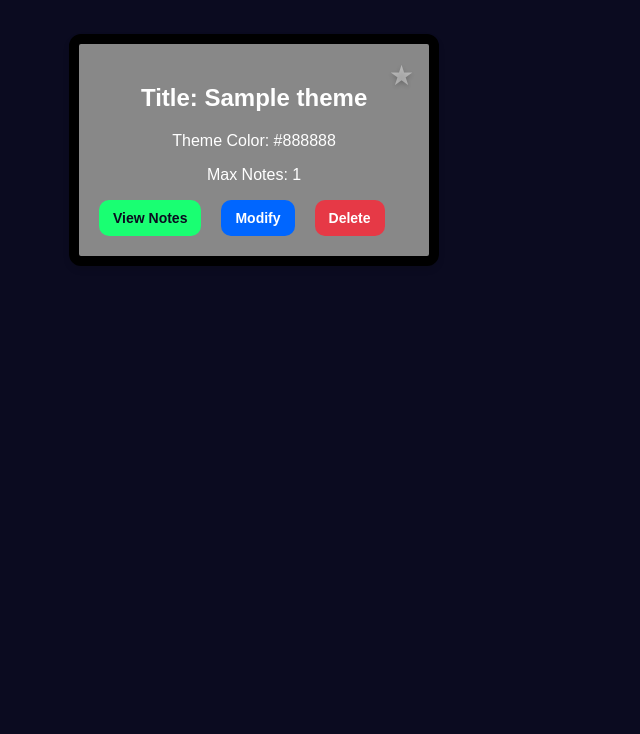
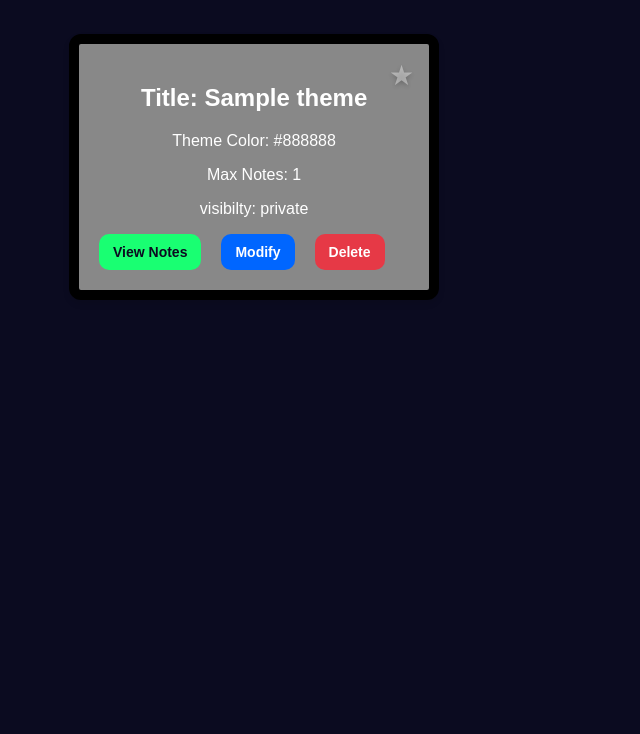
Before and after one commit to Amin332123/DigitalGardenOOP, a PHP site: page /theme.php in a window 1280 px wide. Shown: the part 185-919 px from the top of the page, without its empty margins (0-640 px from the left). Run offline with PHP 8.4, Linux system fonts and the light colour scheme; the visitor is signed in with stand-in values (Sample User, id 1); tables that the repository leaves empty hold one stand-in row (values such as "Sample post"); a stand-in replaces the project's code that opens the database connection.

Commit message:
i only have a problem in the visibilty modify

```diff
--- a/Repository/themeRepository.php
+++ b/Repository/themeRepository.php
@@ -11,8 +11,8 @@ class ThemeRepository {
 
     public function create($theme){
         try {
-            $sql = 'INSERT INTO themes (themeName, bColor, notesNumber, userId)
-                    VALUES(:themename, :color, :notesnumber, :userId)';
+            $sql = 'INSERT INTO themes (themeName, bColor, notesNumber, userId,statu)
+                    VALUES(:themename, :color, :notesnumber, :userId,:statu)';
 
             $connection = $this->pdo->connection();
 
@@ -27,11 +27,13 @@ class ThemeRepository {
             $color = $theme->color;
             $notesnumber = $theme->notesnumber;
             $userId = $theme->userId;
+            $statu= $theme->statu;
 
             $stmt->bindParam(":themename", $themename);
             $stmt->bindParam(":color", $color);
             $stmt->bindParam(":notesnumber", $notesnumber);
             $stmt->bindParam(":userId", $userId);
+            $stmt->bindParam(":statu", $statu);
 
 
             $stmt->execute();
@@ -59,7 +61,7 @@ class ThemeRepository {
 
             $themes = [];
             foreach ($result as $obj) {
-                $th = new Theme($obj->themeName, $obj->bColor, $obj->notesNumber, $obj->userId);
+                $th = new Theme($obj->themeName, $obj->bColor, $obj->notesNumber, $obj->userId,$obj->statu);
                 $th->setId($obj->id);
                 array_push($themes, $th);
             }
@@ -147,7 +149,7 @@ class ThemeRepository {
 
  public function favorite($favorite){
         try{
-            $qurey="INSERT INTO favorite(userID,themeID) VALUES(:userID,:themeID);";
+            $qurey="INSERT INTO favorite(userID,themeID) VALUES(:userID,:themeID)";
             $connection = $this->pdo->connection();
             $stmt=$connection->prepare($qurey);
             $stmt->bindParam(":userID",$favorite->userID);
--- a/database/favoritetheme.php
+++ b/database/favoritetheme.php
@@ -1,6 +1,6 @@
 <?php
-include_once "./theme.php";
-include_once "./user.php";
+// include_once "./theme.php";
+// include_once "./user.php";
  class favorite{
 
        private $themeID;
--- a/database/theme.php
+++ b/database/theme.php
@@ -6,12 +6,14 @@ class Theme{
     private $color;
     private $notesnumber;
     private $userId;
+    private $statu;
 
-    public function __construct($name, $color, $notesNumber, $userid){
+    public function __construct($name, $color, $notesNumber, $userid,$statu){
         $this->themename = $name;
         $this->color = $color;
         $this->notesnumber = $notesNumber;
         $this->userId = $userid;
+        $this->statu=$statu;
     }
 
     public function setid($id){
--- a/theme.php
+++ b/theme.php
@@ -99,6 +99,14 @@ $themes = $themeRepo->findAll($userid);
                         required>
                 </div>
 
+                    <div class="input-group">
+                    <label for="visibilty">visibilty</label>
+                    <select name="visibilty" id="vis">
+                    <option value="public">public</option>
+                    <option value="private">private</option>
+                    </select>
+                    </div>
+
                 <div class="input-group">
                     <label>Background Color:</label>
                     <input type="color" value="#09ff00" name="backgroundColor" id="bgColor">
@@ -132,7 +140,7 @@ $themes = $themeRepo->findAll($userid);
                         <div class="favorite-checkbox">
                             <form action="./servicetheme.php" method="POST">
                             <input type="hidden" name="favoritID" value="<?= $theme->id ?>">
-                            <input type="hidden" name="UserId" value="<?= $theme->userId ?>">
+                            <input type="hidden" name="UserId" value="<?= $userid ?>">
                             <input type="checkbox" id="favorite-<?= $theme->id ?>" name="favorite" value="<?= $theme->id ?>">
                             <label for="favorite-<?= $theme->id ?>">★</label>
                             </form>
@@ -146,6 +154,10 @@ $themes = $themeRepo->findAll($userid);
                         </p>
                         <p class="theme-notes">
                             Max Notes: <?= $theme->notesnumber ?>
+                        </p>
+
+                         <p class="theme-notes">
+                           visibilty: <?= $theme->statu ?>
                         </p>
 
                         <div class="theme-actions" style="display: flex; gap: 20px;">
```
Also changed, not shown: modifypage.php (+10 -0 lines), servicetheme.php (+6 -3 lines).
